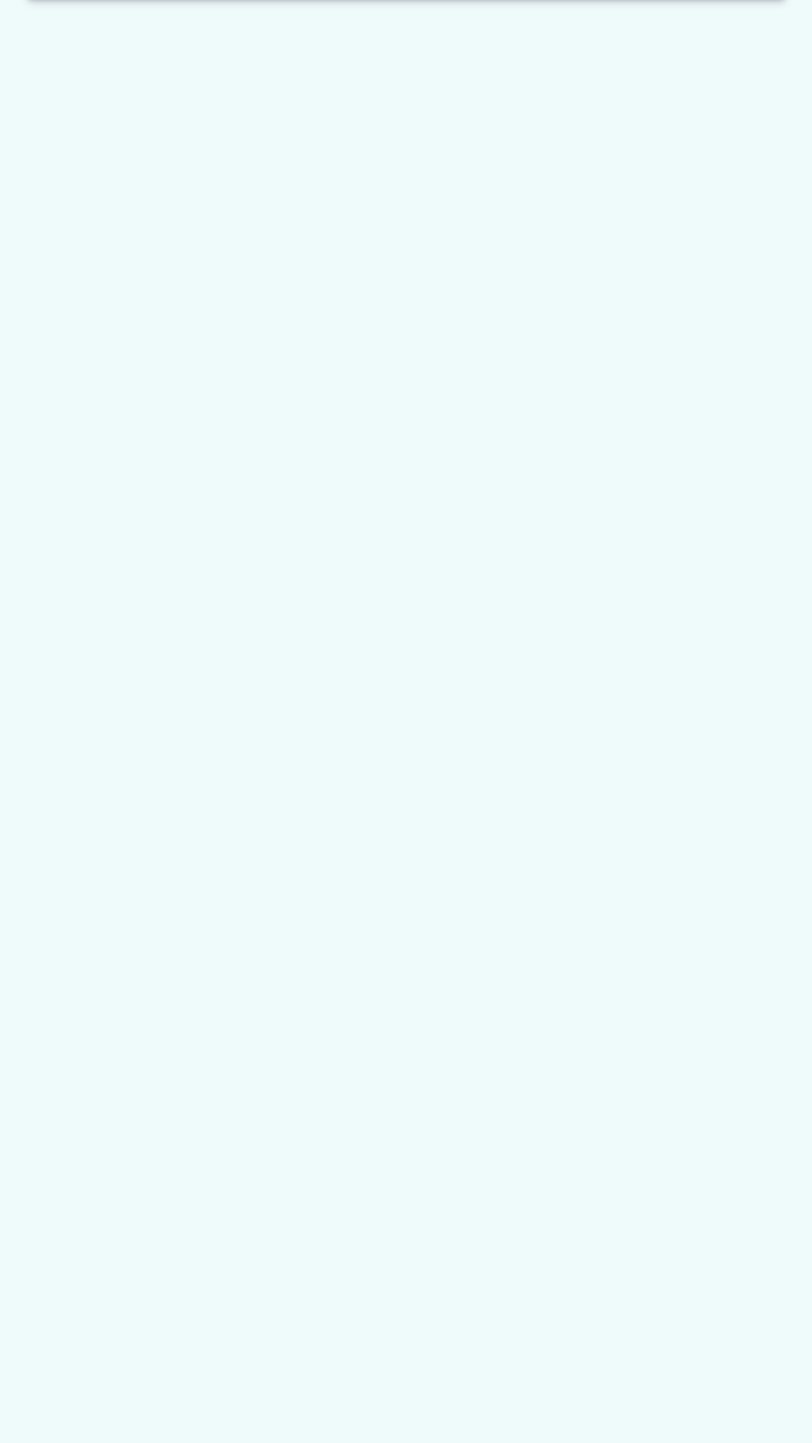
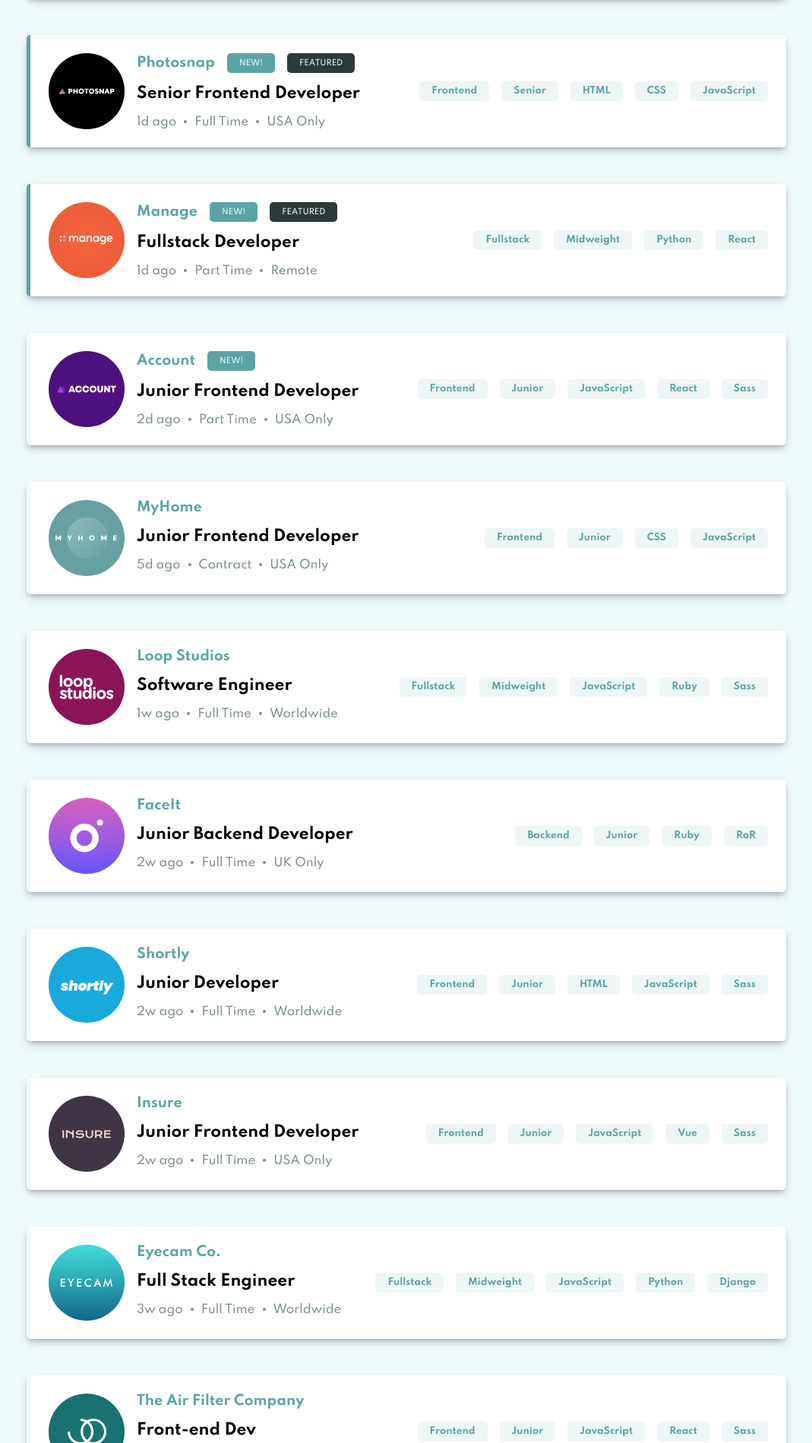
Before and after one commit to and-tol/job-listing-app, a Next.js app: page / in a window 1280 px wide. Shown: the part 181-2080 px from the top of the page at 76% size, without its empty margins (105-1174 px from the left). Before the commit the page ends 800 px from the top, so only its background shows below. Built offline with nearby package versions, Linux system fonts and the light colour scheme.

Commit message:
chore: add component

```diff
--- a/data/data.json
+++ b/data/data.json
@@ -2,7 +2,7 @@
   {
     "id": 1,
     "company": "Photosnap",
-    "logo": "./images/photosnap.svg",
+    "logo": "/images/photosnap.svg",
     "new": true,
     "featured": true,
     "position": "Senior Frontend Developer",
@@ -17,7 +17,7 @@
   {
     "id": 2,
     "company": "Manage",
-    "logo": "./images/manage.svg",
+    "logo": "/images/manage.svg",
     "new": true,
     "featured": true,
     "position": "Fullstack Developer",
@@ -32,7 +32,7 @@
   {
     "id": 3,
     "company": "Account",
-    "logo": "./images/account.svg",
+    "logo": "/images/account.svg",
     "new": true,
     "featured": false,
     "position": "Junior Frontend Developer",
@@ -47,7 +47,7 @@
   {
     "id": 4,
     "company": "MyHome",
-    "logo": "./images/myhome.svg",
+    "logo": "/images/myhome.svg",
     "new": false,
     "featured": false,
     "position": "Junior Frontend Developer",
@@ -62,7 +62,7 @@
   {
     "id": 5,
     "company": "Loop Studios",
-    "logo": "./images/loop-studios.svg",
+    "logo": "/images/loop-studios.svg",
     "new": false,
     "featured": false,
     "position": "Software Engineer",
@@ -77,7 +77,7 @@
   {
     "id": 6,
     "company": "FaceIt",
-    "logo": "./images/faceit.svg",
+    "logo": "/images/faceit.svg",
     "new": false,
     "featured": false,
     "position": "Junior Backend Developer",
@@ -92,7 +92,7 @@
   {
     "id": 7,
     "company": "Shortly",
-    "logo": "./images/shortly.svg",
+    "logo": "/images/shortly.svg",
     "new": false,
     "featured": false,
     "position": "Junior Developer",
@@ -107,7 +107,7 @@
   {
     "id": 8,
     "company": "Insure",
-    "logo": "./images/insure.svg",
+    "logo": "/images/insure.svg",
     "new": false,
     "featured": false,
     "position": "Junior Frontend Developer",
@@ -122,7 +122,7 @@
   {
     "id": 9,
     "company": "Eyecam Co.",
-    "logo": "./images/eyecam-co.svg",
+    "logo": "/images/eyecam-co.svg",
     "new": false,
     "featured": false,
     "position": "Full Stack Engineer",
@@ -137,7 +137,7 @@
   {
     "id": 10,
     "company": "The Air Filter Company",
-    "logo": "./images/the-air-filter-company.svg",
+    "logo": "/images/the-air-filter-company.svg",
     "new": false,
     "featured": false,
     "position": "Front-end Dev",
--- a/src/pages/index.tsx
+++ b/src/pages/index.tsx
@@ -1,12 +1,11 @@
-import type { NextPage } from 'next'
-import Head from 'next/head'
-import { ReactElement } from 'react'
+import type { NextPage } from 'next';
+import Head from 'next/head';
+import { ReactElement } from 'react';
 
 // Components
-import { TheHeaderComponent } from '../components/TheHeader'
-import { FilterPanelComponent } from '../components/FilterPanel'
-
-
+import { TheHeaderComponent } from '../components/TheHeader';
+import { FilterPanelComponent } from '../components/FilterPanel';
+import { JobListComponent } from '../components/JobList';
 
 const HomePage: NextPage = (): ReactElement => {
   return (
@@ -19,11 +18,12 @@ const HomePage: NextPage = (): ReactElement => {
       <TheHeaderComponent />
       <main className='container'>
         <FilterPanelComponent />
+        <JobListComponent />
       </main>
 
       <footer></footer>
     </div>
   );
-}
+};
 
-export default HomePage
+export default HomePage;
--- a/src/styles/index.css
+++ b/src/styles/index.css
@@ -14,7 +14,8 @@
 
   --radii: 5px;
   --radii-full: 50%;
-  --shadow: rgba(50, 50, 93, 0.25) 0px 6px 12px -2px, rgba(0, 0, 0, 0.3) 0px 3px 7px -3px;
+  --shadow: rgba(50, 50, 93, 0.25) 0px 6px 12px -2px,
+    rgba(0, 0, 0, 0.3) 0px 3px 7px -3px;
 }
 
 body {
@@ -50,7 +51,7 @@ body {
   background-color: transparent;
   cursor: pointer;
   font-weight: var(--fw-bold);
-  padding: .5rem;
+  padding: 0.5rem;
 }
 .link:hover {
   color: var(--primary);
@@ -221,7 +222,7 @@ body {
   .job-position-info {
     padding: 0;
     margin-bottom: 0;
-    border-bottom: 0px;
+    border-bottom: 0;
   }
 
   .job-position-avatar {
```
Also changed, not shown: src/components/JobPosition.tsx (+8 -0 lines).
